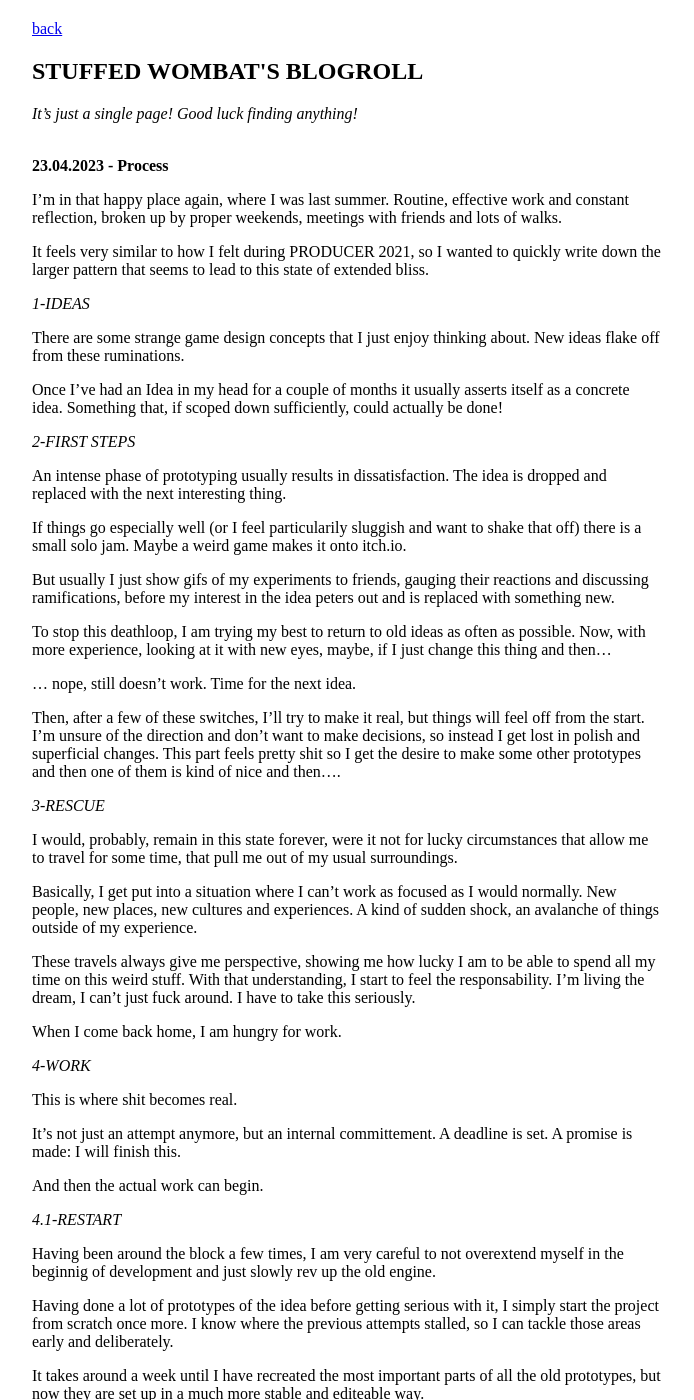
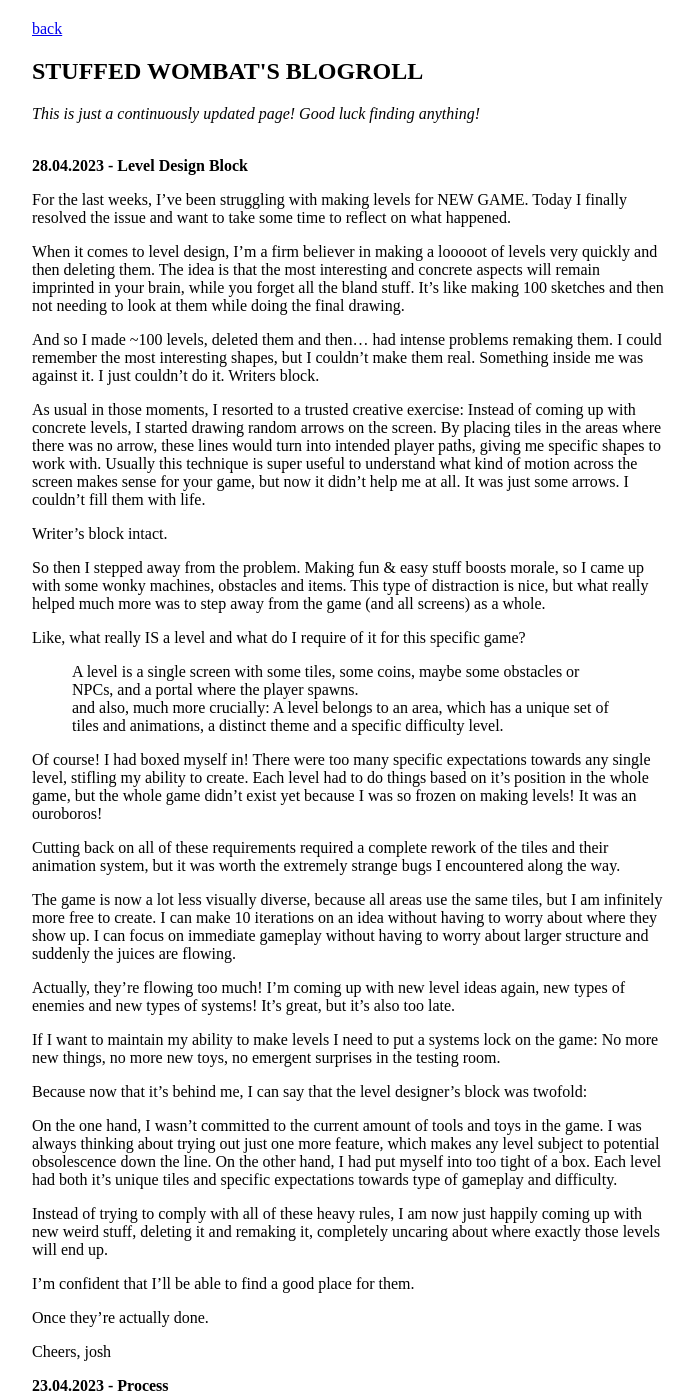
Before and after one commit to stuffedwombat/stuffedwombat.github.io, a Jekyll site: the page built from blogroll.md, in a window 1280 px wide and 1400 px high. Shown: the whole window, without its empty margins (292-986 px from the left). Built offline with Jekyll 4.4.1, drawn with Linux system fonts in a browser that asks for light colours; our own code applies the rules of GitHub Pages for plain Markdown files; comment, search, counter and statistics services are not loaded.

Commit message:
Update blogroll.md

```diff
--- a/blogroll.md
+++ b/blogroll.md
@@ -1,7 +1,63 @@
 [back](index)
 <h2>STUFFED WOMBAT'S BLOGROLL</h2>
-<i>It's just a single page! Good luck finding anything!</i>
+<i>This is just a continuously updated page! Good luck finding anything!</i>
 <br><br>
+
+**28.04.2023 - Level Design Block**
+
+For the last weeks, I've been struggling with making levels for NEW GAME. Today I finally resolved the issue and want to take some time to reflect on what happened.
+
+When it comes to level design, I'm a firm believer in making a looooot of levels very quickly and then deleting them. The idea is that the most interesting and concrete aspects will remain imprinted in your brain, while you forget all the bland stuff. It's like making 100 sketches and then not needing to look at them while doing the final drawing.
+
+And so I made ~100 levels, deleted them and then... had intense problems remaking them. I could remember the most interesting shapes, but I couldn't make them real. Something inside me was against it. I just couldn't do it. Writers block.
+
+As usual in those moments, I resorted to a trusted creative exercise:
+Instead of coming up with concrete levels, I started drawing random arrows on the screen. By placing tiles in the areas where there was no arrow, these lines would turn into intended player paths, giving me specific shapes to work with.
+Usually this technique is super useful to understand what kind of motion across the screen makes sense for your game, but now it didn't help me at all. It was just some arrows. I couldn't fill them with life.
+
+Writer's block intact.
+
+So then I stepped away from the problem.
+Making fun & easy stuff boosts morale, so I came up with some wonky machines, obstacles and items. This type of distraction is nice, but what really helped much more was to step away from the game (and all screens) as a whole.
+
+Like, what really IS a level and what do I require of it for this specific game?
+
+> A level is a single screen with some tiles, some coins, maybe some obstacles or NPCs, and a portal where the player spawns.
+<br>
+and also, much more crucially:
+> A level belongs to an area, which has a unique set of tiles and animations, a distinct theme and a specific difficulty level.
+
+Of course!
+I had boxed myself in!
+There were too many specific expectations towards any single level, stifling my ability to create.
+Each level had to do things based on it's position in the whole game, but the whole game didn't exist yet because I was so frozen on making levels!
+It was an ouroboros!
+
+Cutting back on all of these requirements required a complete rework of the tiles and their animation system, but it was worth the extremely strange bugs I encountered along the way.
+
+The game is now a lot less visually diverse, because all areas use the same tiles, but I am infinitely more free to create.
+I can make 10 iterations on an idea without having to worry about where they show up. I can focus on immediate gameplay without having to worry about larger structure and suddenly the juices are flowing.
+
+Actually, they're flowing too much! I'm coming up with new level ideas again, new types of enemies and new types of systems!
+It's great, but it's also too late.
+
+If I want to maintain my ability to make levels I need to put a systems lock on the game:
+No more new things, no more new toys, no emergent surprises in the testing room.
+
+Because now that it's behind me, I can say that the level designer's block was twofold:
+
+On the one hand, I wasn't committed to the current amount of tools and toys in the game. I was always thinking about trying out just one more feature, which makes any level subject to potential obsolescence down the line.
+On the other hand, I had put myself into too tight of a box. Each level had both it's unique tiles and specific expectations towards type of gameplay and difficulty.
+
+Instead of trying to comply with all of these heavy rules, I am now just happily coming up with new weird stuff, deleting it and remaking it, completely uncaring about where exactly those levels will end up.
+
+I'm confident that I'll be able to find a good place for them.
+
+Once they're actually done.
+
+Cheers,
+josh
+
 
 **23.04.2023 - Process**
 
```
